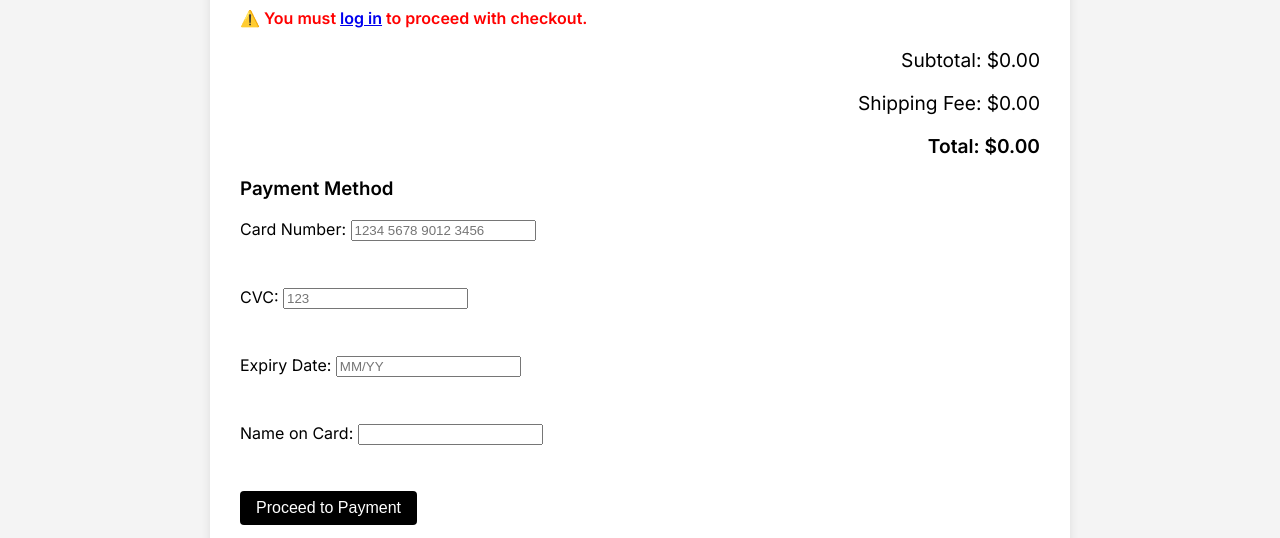
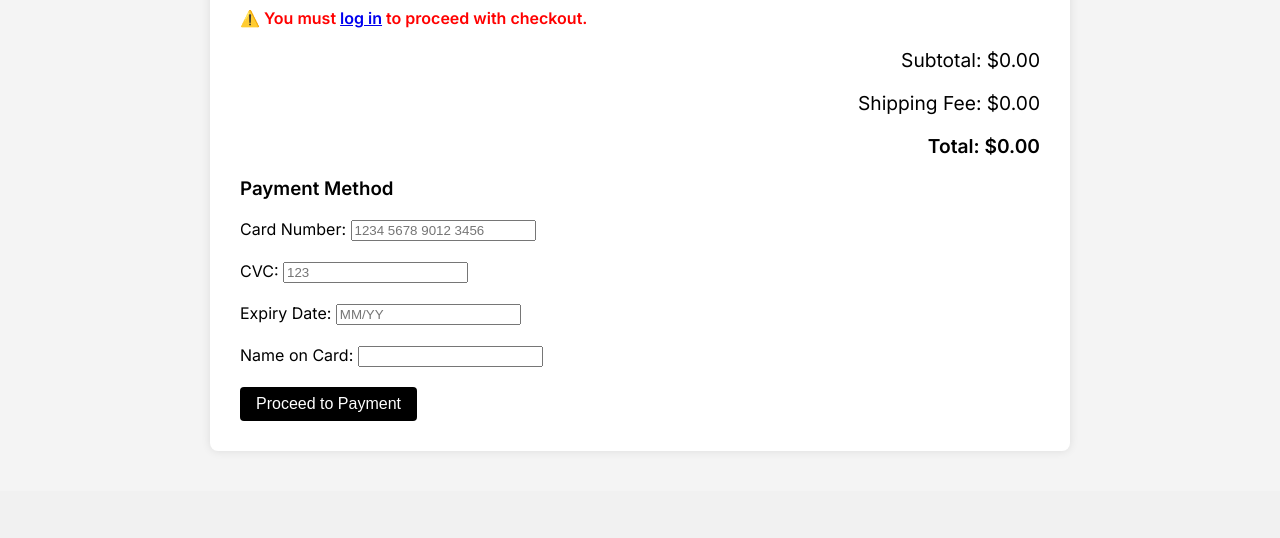
Before and after one commit to ItsMeBlah04/SWE30003, a plain HTML site: page Website/html/checkout.html in a window 1280 px wide. Shown: the part 202-740 px from the top of the page. Drawn offline with Linux system fonts and the light colour scheme.

Commit message:
adjust text boxes margins

```diff
--- a/Website/css/checkout.css
+++ b/Website/css/checkout.css
@@ -97,7 +97,7 @@ h2 {
 }
 
 .form-group {
-  margin-bottom: 36px; /* Increased from default, adjust as needed */
+  margin-bottom: 10px; /* Increased from default, adjust as needed */
 }
 
 .customer-info input,
```
